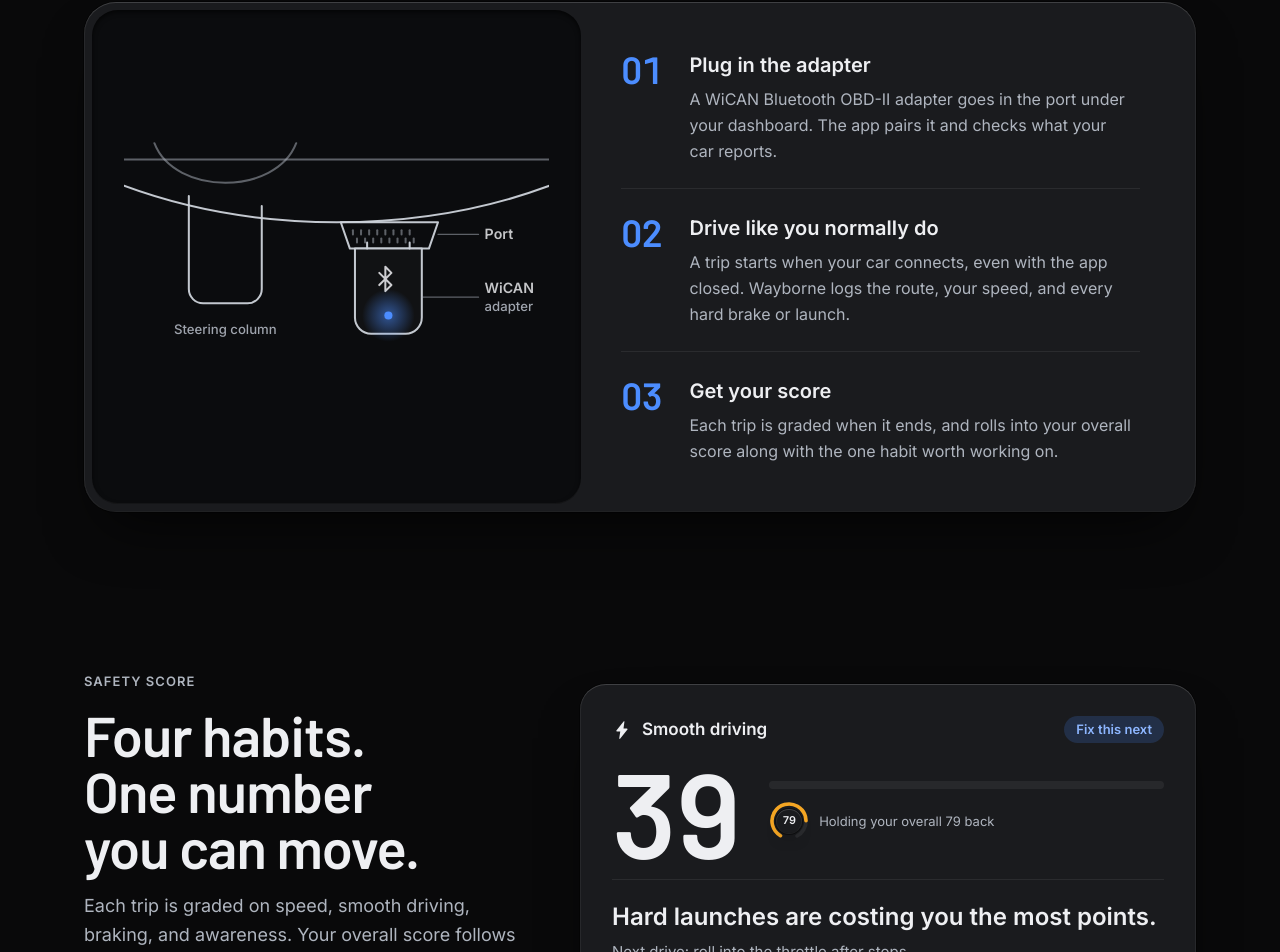
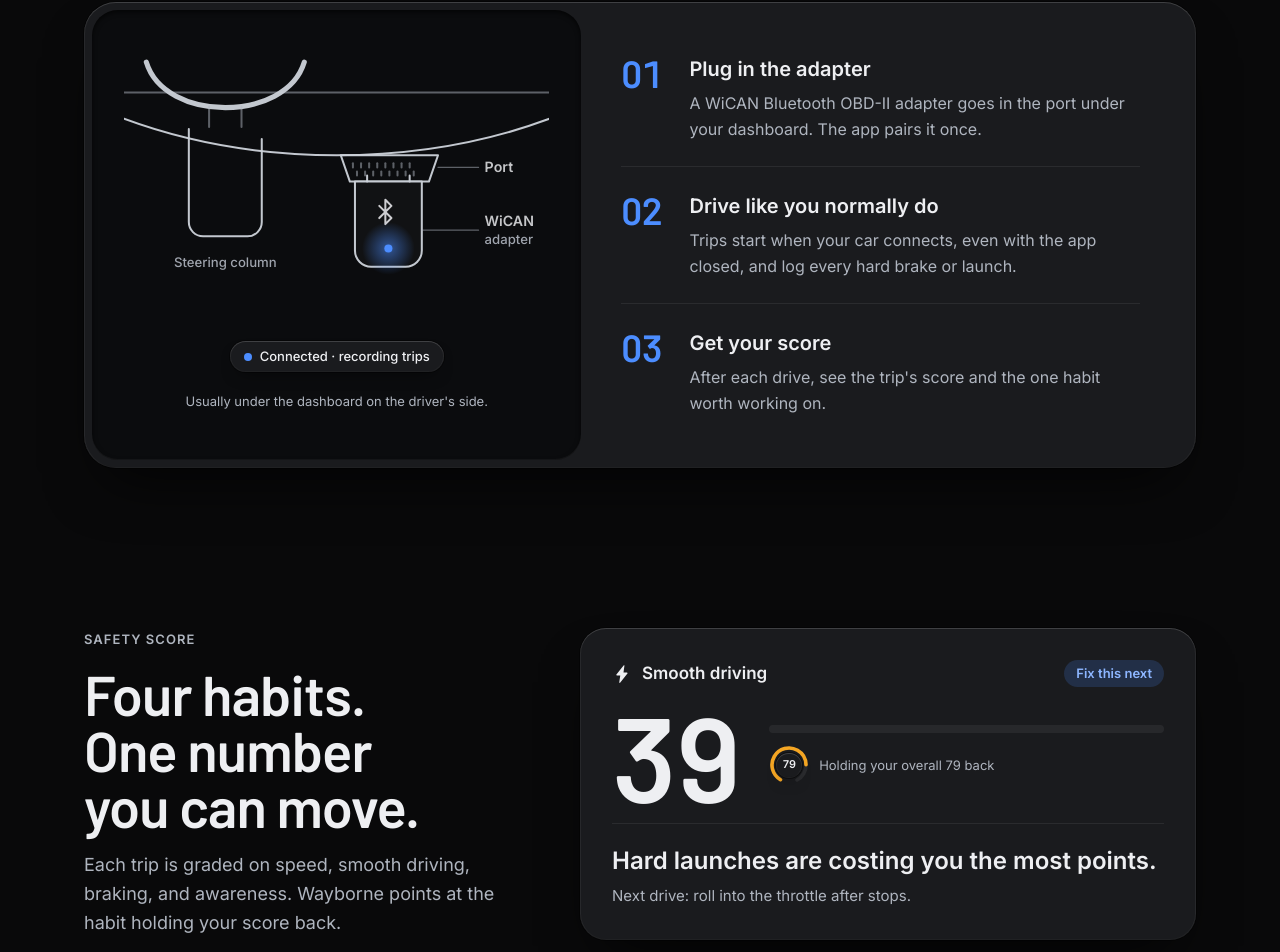
Before and after one commit to wayborne-platform/wayborne-marketing, a Next.js app: page / in a window 1280 px wide. Shown: the part 1220-2172 px from the top of the page. Built offline with nearby package versions, Linux system fonts and the light colour scheme.

Commit message:
fix: clear the hero chip, trim repeated copy, and tighten insurance and faq

```diff
--- a/components/sections/CommunitySection.tsx
+++ b/components/sections/CommunitySection.tsx
@@ -1,4 +1,4 @@
-import { community } from "@/content/site";
+import { community, hero } from "@/content/site";
 import { Container } from "@/components/ui/Container";
 import { PhoneFrame } from "@/components/ui/PhoneFrame";
 import { Reveal } from "@/components/ui/Reveal";
@@ -62,6 +62,7 @@
             </Reveal>
           ))}
         </div>
+        <p className="-mt-6 text-[13px] text-[var(--color-fg-muted)]">{hero.sampleNote}</p>
       </Container>
     </section>
   );
--- a/components/sections/Faq.tsx
+++ b/components/sections/Faq.tsx
@@ -10,7 +10,7 @@
   return (
     <section id={faq.id} className="py-14 sm:py-20">
       <Container className="grid gap-10 lg:grid-cols-[minmax(0,0.8fr)_minmax(0,1.2fr)] lg:gap-20">
-        <div className="flex flex-col gap-8">
+        <div className="flex flex-col gap-8 lg:sticky lg:top-24 lg:self-start">
           <SectionHeading title={faq.heading} />
           <ul className="flex flex-col gap-3">
             {faq.promises.map((promise) => (
--- a/components/sections/Hero.tsx
+++ b/components/sections/Hero.tsx
@@ -59,7 +59,7 @@
             </Rise>
 
             <Rise delay={0.16}>
-              <p className="mx-auto mt-5 max-w-[34rem] text-pretty text-[17px] leading-relaxed text-[var(--color-fg-muted)] sm:mt-6 sm:text-xl lg:mx-0">
+              <p className="mx-auto mt-5 max-w-[30rem] text-pretty text-[17px] leading-relaxed text-[var(--color-fg-muted)] sm:mt-6 sm:text-xl lg:mx-0">
                 {hero.subhead}
               </p>
             </Rise>
--- a/components/sections/HowItWorks.tsx
+++ b/components/sections/HowItWorks.tsx
@@ -17,8 +17,13 @@
         <SectionHeading title={howItWorks.heading} />
 
         <Reveal className="panel-lg grid overflow-hidden rounded-[32px] lg:grid-cols-[minmax(0,5fr)_minmax(0,6fr)]">
-          <div className="well m-2 flex items-center justify-center rounded-[26px] px-4 py-8 sm:px-8 sm:py-12">
-            <AdapterDiagram className="w-full max-w-[440px]" />
+          <div className="well m-2 flex flex-col items-center justify-center gap-5 rounded-[26px] px-4 py-8 sm:px-8 sm:py-12">
+            <AdapterDiagram className="w-full max-w-[460px]" />
+            <p className="panel flex items-center gap-2 rounded-full px-3.5 py-1.5 text-[13px] font-medium">
+              <span aria-hidden="true" className="h-2 w-2 rounded-full bg-[var(--color-accent)]" />
+              Connected · recording trips
+            </p>
+            <p className="text-center text-[13px] text-[var(--color-fg-muted)]">Usually under the dashboard on the driver&apos;s side.</p>
           </div>
 
           <ol className="flex flex-col p-6 sm:p-10 lg:justify-center lg:py-12 lg:pl-8 lg:pr-14">
@@ -32,7 +37,7 @@
                 </span>
                 <div>
                   <h3 className="text-[18px] font-semibold sm:text-[20px]">{step.heading}</h3>
-                  <p className="mt-1.5 text-pretty text-[16px] leading-relaxed text-[var(--color-fg-muted)]">{step.body}</p>
+                  <p className="mt-1.5 text-pretty text-[15px] leading-relaxed text-[var(--color-fg-muted)] sm:text-[16px]">{step.body}</p>
                 </div>
               </li>
             ))}
--- a/components/sections/InsuranceSection.tsx
+++ b/components/sections/InsuranceSection.tsx
@@ -15,7 +15,7 @@
   return (
     <section id={insurance.id} className="mt-8 bg-[#eef0f4] text-[#141a26] sm:mt-12">
       <Container>
-        <div className="grid gap-10 py-16 sm:py-20 lg:grid-cols-[minmax(0,1fr)_340px] lg:grid-rows-[auto_1fr] lg:gap-x-12 lg:gap-y-10">
+        <div className="grid gap-10 py-16 sm:py-20 lg:grid-cols-[minmax(0,1fr)_300px] lg:grid-rows-[auto_1fr] lg:gap-x-12 lg:gap-y-10">
           <div className="flex flex-col gap-9">
             <Reveal className="flex max-w-[36rem] flex-col gap-4">
               <p className="text-[13px] font-semibold uppercase tracking-[0.08em] text-[#576071]">{insurance.eyebrow}</p>
@@ -39,8 +39,8 @@
             </Reveal>
           </div>
 
-          <Reveal className="mx-auto w-full max-w-[260px] lg:row-span-2 lg:max-w-none lg:self-start lg:pt-28">
-            <PhoneFrame src={insurance.image} alt={insurance.alt} sizes="(max-width: 640px) 260px, 340px" onLight />
+          <Reveal className="mx-auto w-full max-w-[260px] lg:row-span-2 lg:max-w-none lg:self-start">
+            <PhoneFrame src={insurance.image} alt={insurance.alt} sizes="(max-width: 640px) 260px, 300px" onLight />
           </Reveal>
 
           <dl className="grid gap-6 self-start sm:grid-cols-2">
--- a/components/sections/ScoreSection.tsx
+++ b/components/sections/ScoreSection.tsx
@@ -89,8 +89,8 @@
                     <div className="h-full rounded-full" style={{ width: `${habit.score}%`, background: band.color }} />
                   </div>
                   <p className="col-span-2 text-pretty text-[14px] leading-snug text-[var(--color-fg-muted)]">
-                    {habit === nextWeakest && habit.score < 70 ? `Next after ${weakest.name.toLowerCase()}. ` : ""}
                     {habit.body}
+                    {habit === nextWeakest && habit.score < 70 ? ` Your next habit after ${weakest.name.toLowerCase()}.` : ""}
                   </p>
                 </Reveal>
               );
--- a/components/ui/AdapterDiagram.tsx
+++ b/components/ui/AdapterDiagram.tsx
@@ -24,7 +24,8 @@
         <path d="M0 60c70 26 140 36 210 36s140-10 210-36" />
         {/* Steering column and the bottom of the wheel. */}
         <path d="M64 70v92a14 14 0 0 0 14 14h44a14 14 0 0 0 14-14V80" />
-        <path d="M30 18c20 52 120 52 140 0" stroke={faint} />
+        <path d="M22 4c18 60 138 60 156 0" strokeWidth="5" />
+        <path d="M84 48v20M116 48v20" stroke={faint} />
         {/* The port, recessed into the dash. */}
         <path d="M214 96h96l-9 26h-78z" />
         {pins.map((x) => (
--- a/content/site.ts
+++ b/content/site.ts
@@ -91,15 +91,15 @@
   steps: [
     {
       heading: "Plug in the adapter",
-      body: "A WiCAN Bluetooth OBD-II adapter goes in the port under your dashboard. The app pairs it and checks what your car reports.",
+      body: "A WiCAN Bluetooth OBD-II adapter goes in the port under your dashboard. The app pairs it once.",
     },
     {
       heading: "Drive like you normally do",
-      body: "A trip starts when your car connects, even with the app closed. Wayborne logs the route, your speed, and every hard brake or launch.",
+      body: "Trips start when your car connects, even with the app closed, and log every hard brake or launch.",
     },
     {
       heading: "Get your score",
-      body: "Each trip is graded when it ends, and rolls into your overall score along with the one habit worth working on.",
+      body: "After each drive, see the trip's score and the one habit worth working on.",
     },
   ],
 } as const;
@@ -108,7 +108,7 @@
   id: "score",
   eyebrow: "Safety score",
   heading: "Four habits. One number you can move.",
-  body: "Each trip is graded on speed, smooth driving, braking, and awareness. Your overall score follows your trips, and Wayborne points at the habit holding it back.",
+  body: "Each trip is graded on speed, smooth driving, braking, and awareness. Wayborne points at the habit holding your score back.",
   /**
    * `icon` keys the glyph the app uses for that sub-score (see ui/icons.tsx);
    * `score` is the sample driver's habit score, as on the Home screenshot.
@@ -133,7 +133,7 @@
       src: "/images/screens/trips.png",
       alt: "Wayborne trips list with seven recent drives, each with its own score",
       heading: "A score for every trip",
-      body: "A rough commute shows up as a rough commute, not an average that hides it.",
+      body: "Each drive keeps its own score, so one rough commute doesn't vanish into a weekly average.",
     },
     {
       tab: "Breakdown",
@@ -175,7 +175,7 @@
   id: "friends",
   eyebrow: "Friends",
   heading: "Compare scores. Never locations.",
-  body: "Build a streak of safer trips and work through driving challenges. Compare safety scores with friends while your routes stay private.",
+  body: "Streaks reward clean days. Challenges work on one habit at a time. Friends keep you honest.",
   panels: [
     {
       tab: "Streaks",
@@ -199,11 +199,7 @@
   id: "faq",
   heading: "Before you ask.",
   /** The three promises worth stating once, beside the questions. */
-  promises: [
-    "Estimates, never quotes.",
-    "Friends see scores, never routes.",
-    "Passenger trips never count against you.",
-  ],
+  promises: ["Records with the app closed.", "Passenger trips never count against you.", "iOS and Android at launch."],
   items: [
     {
       q: "Do I need any hardware?",
@@ -240,5 +236,5 @@
 } as const;
 
 export const footer = {
-  blurb: "Every drive, scored. Friends see scores, never routes.",
+  blurb: "Every drive, scored.",
 } as const;
```
Also changed, not shown: components/sections/TripsSection.tsx (+6 -8 lines).
